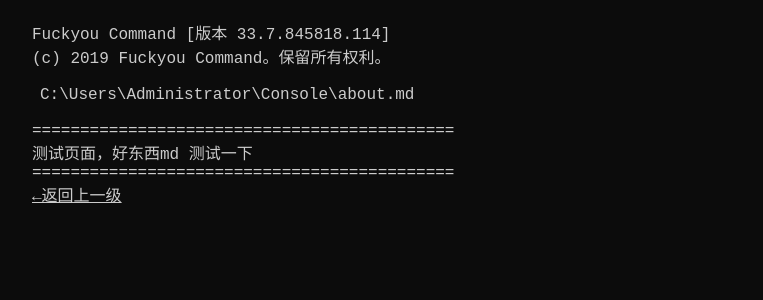
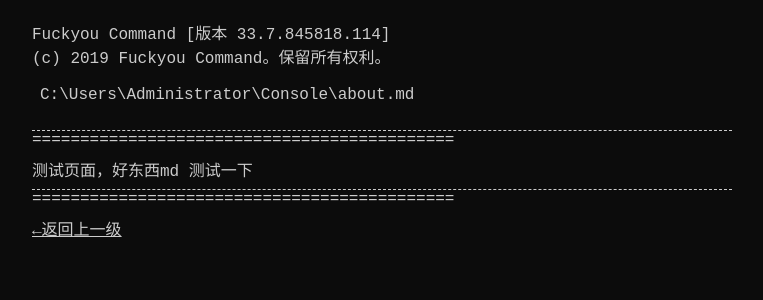
Before and after one commit to loveandrevolution/console, a Jekyll site: the page built from about.md, in a window 1280 px wide. Shown: the top 300 px of the page, without its empty margins (258-1021 px from the left). Built offline with Jekyll 4.4.1, drawn with Linux system fonts in a browser that asks for light colours.

Commit message:
Update default.html

```diff
--- a/_layouts/default.html
+++ b/_layouts/default.html
@@ -6,7 +6,7 @@
     <style>
       body{ background: #0C0C0C; color: #CCC; max-width: 700px; margin: 20px auto; font-family: NSimSun, monospace; padding: 0 20px; word-break: break-all; }
       a{ color: #CCC }
-      .cutter{ overflow: hidden; word-break: normal;}
+      .cutter{ overflow: hidden; word-break: normal; margin: 0.5em 0; border-top: 1px dashed}
       ::selection {
         background: #F3F3F3;
         color: #333;
```
